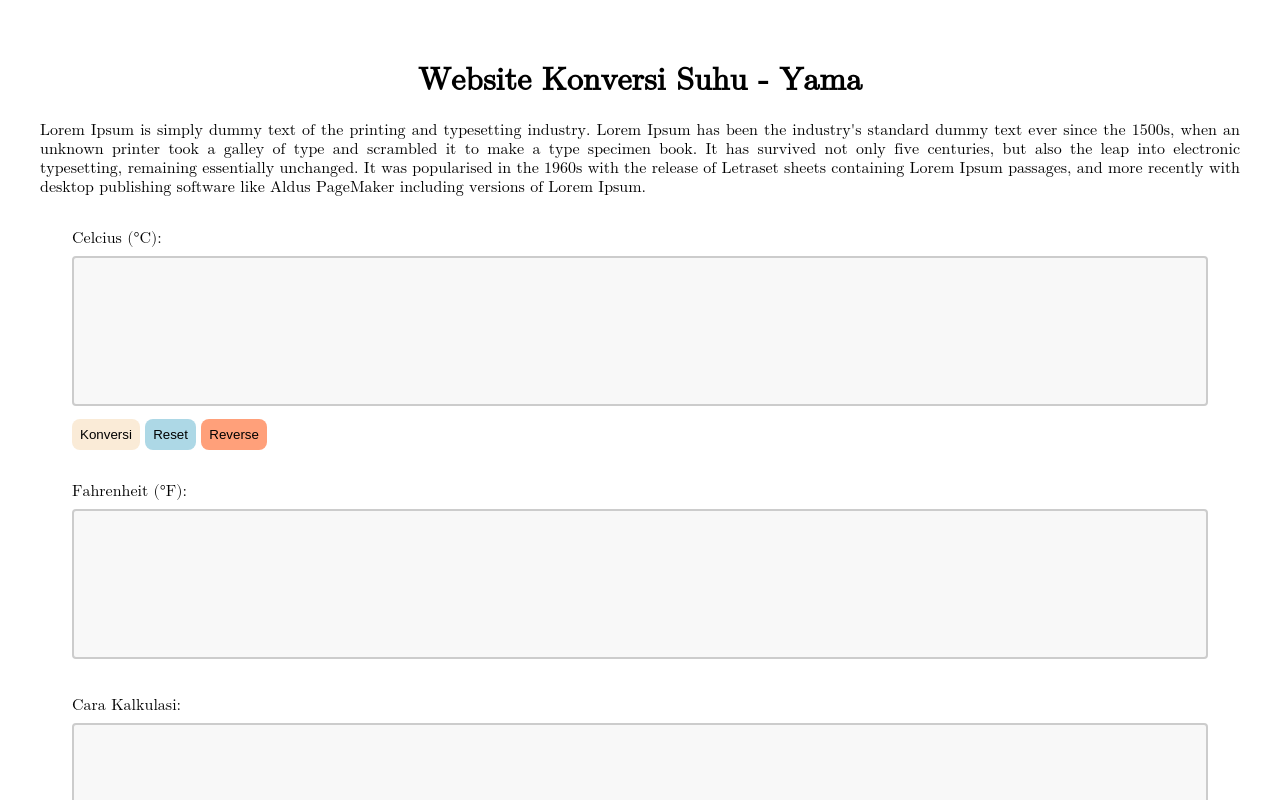
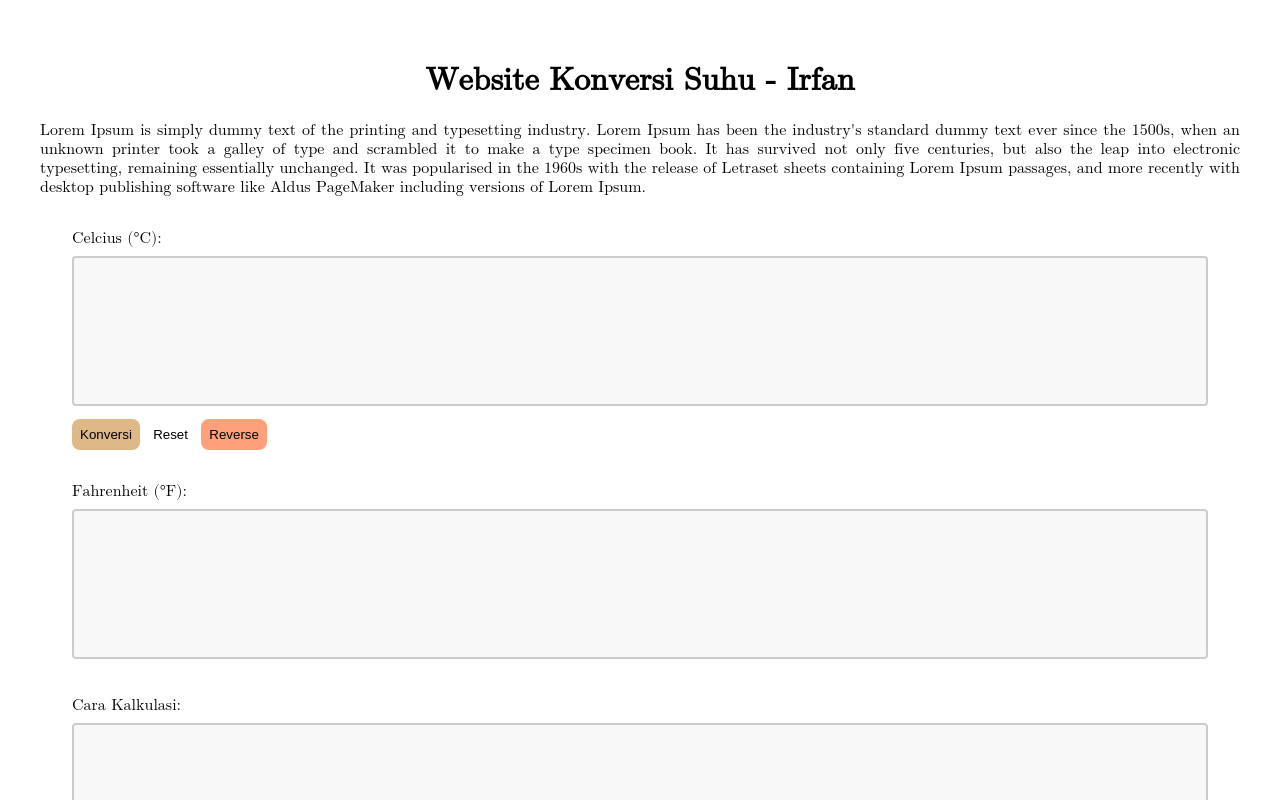
Before and after one commit to revou-fundamental-course/21-apr-25-irfanfann, a plain HTML site: page index.html in a window 1280 px wide. Shown: the top 800 px of the page. Drawn offline with Linux system fonts and the light colour scheme.

Commit message:
create index

```diff
--- a/css/style.css
+++ b/css/style.css
@@ -16,11 +16,11 @@ button {
 }
 
 .bg-1 {
-  background-color: antiquewhite;
+  background-color: burlywood;
 }
 
 .bg-2 {
-  background-color: lightblue;
+  background-color: white;
 }
 
 .bg-3 {
--- a/index.html
+++ b/index.html
@@ -12,7 +12,7 @@
   <body>
     <!-- Header Content -->
     <header>
-      <h1>Website Konversi Suhu - Yama</h1>
+      <h1>Website Konversi Suhu - Irfan</h1>
     </header>
 
     <!-- Main Content -->
```
